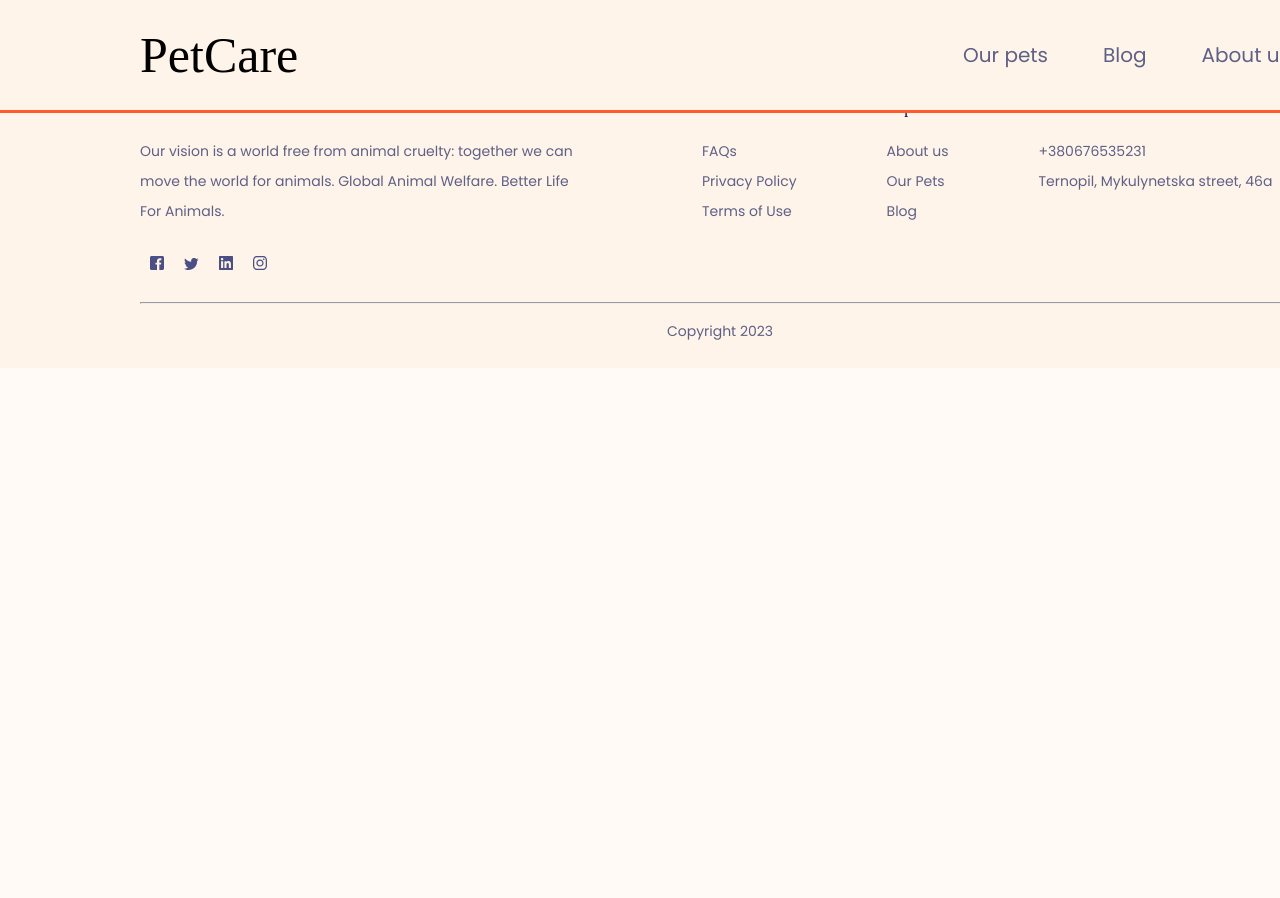
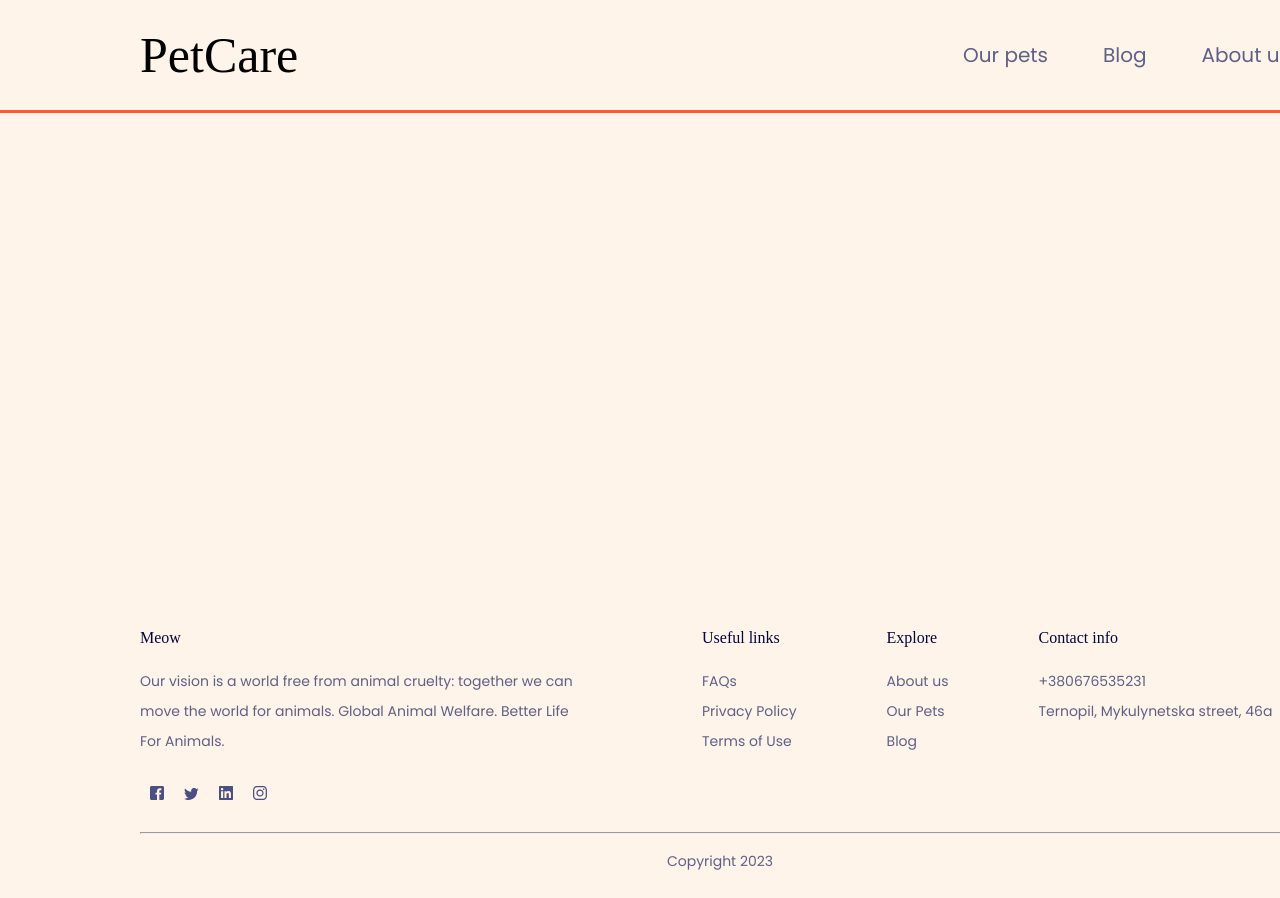
Before and after one commit to AlexStepanyk5/AnimalRecognizer, a React (Create React App) app: page /signup in a window 1280 px wide. Shown: the top 898 px of the page. Before the commit the page ends 800 px from the top, so only its background shows below. Built offline with nearby package versions, Linux system fonts and the light colour scheme; a web font is replaced by a local one.

Commit message:
Added SignUp page

```diff
--- a/package.json
+++ b/package.json
@@ -6,6 +6,7 @@
     "@emotion/react": "^11.11.0",
     "@emotion/styled": "^11.11.0",
     "@mui/material": "^5.13.0",
+    "@mui/styled-engine-sc": "^5.12.0",
     "@testing-library/jest-dom": "^5.16.5",
     "@testing-library/react": "^13.4.0",
     "@testing-library/user-event": "^13.5.0",
@@ -14,12 +15,14 @@
     "axios": "^1.4.0",
     "browser-router": "^0.2.0",
     "color-convert": "^2.0.1",
+    "mui": "^0.0.1",
     "react": "^18.2.0",
     "react-dom": "^18.2.0",
     "react-scripts": "5.0.1",
     "router": "^1.3.8",
     "router-dom": "^2.2.11",
     "sass": "^1.62.1",
+    "styled-components": "^5.3.10",
     "web-vitals": "^2.1.4"
   },
   "scripts": {
--- a/src/App/App.js
+++ b/src/App/App.js
@@ -8,6 +8,7 @@ import OurPetsPage from '../Pages/OurPets';
 import Authorization from '../Pages/Authorization';
 import './App.scss';
 import { BrowserRouter as Router, Routes, Route } from "react-router-dom";
+import SignUp from '../Pages/SignUp';
 
 function App() {
   return (
@@ -20,6 +21,7 @@ function App() {
                 <Route path="/blog" element={<BlogPage/>}/>
                 <Route path="/about" element={<About/>}/>
                 <Route path="/authorization" element={<Authorization/>}/>
+                <Route path="/signup" element={<SignUp/>}/>
               </Routes>
             </Router>
 
--- /dev/null
+++ b/src/Pages/SignUp/index.js
@@ -0,0 +1,11 @@
+import './style.scss';
+
+const SignUp = () => {
+    return (
+        <>
+            <div className='signup-container'></div>
+        </>
+    );
+    }
+
+export default SignUp;
--- /dev/null
+++ b/src/Pages/SignUp/style.scss
@@ -0,0 +1,12 @@
+@use "../../styles/variables" as *;
+@use "../../styles/functions" as *;
+
+.signup-container {
+    max-width: 1440px;
+    padding: 30px 140px 30px;
+    font-family: $main-font;
+    font-size: rem(14px);
+    margin: auto;
+    background-color: #FFF4EA;
+    padding-top: rem(500px);
+}
```
Also changed, not shown: 1 other file (tests, documents, lock files or other folders).
